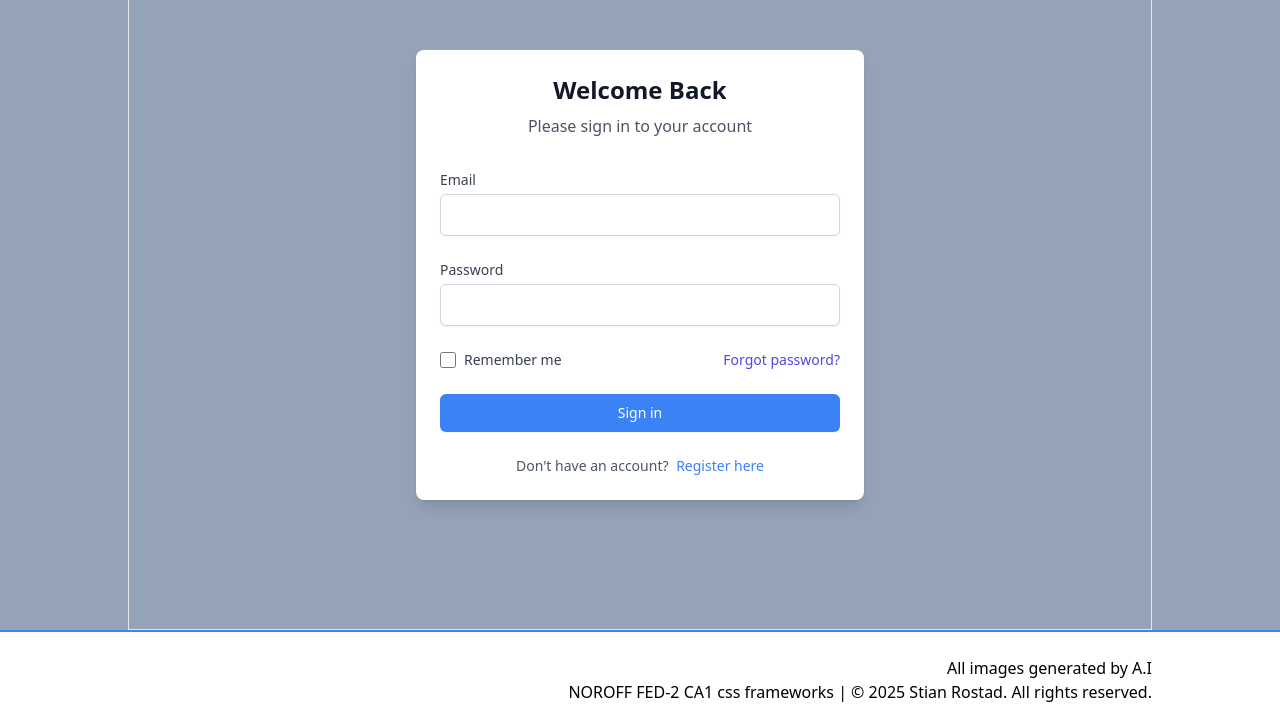
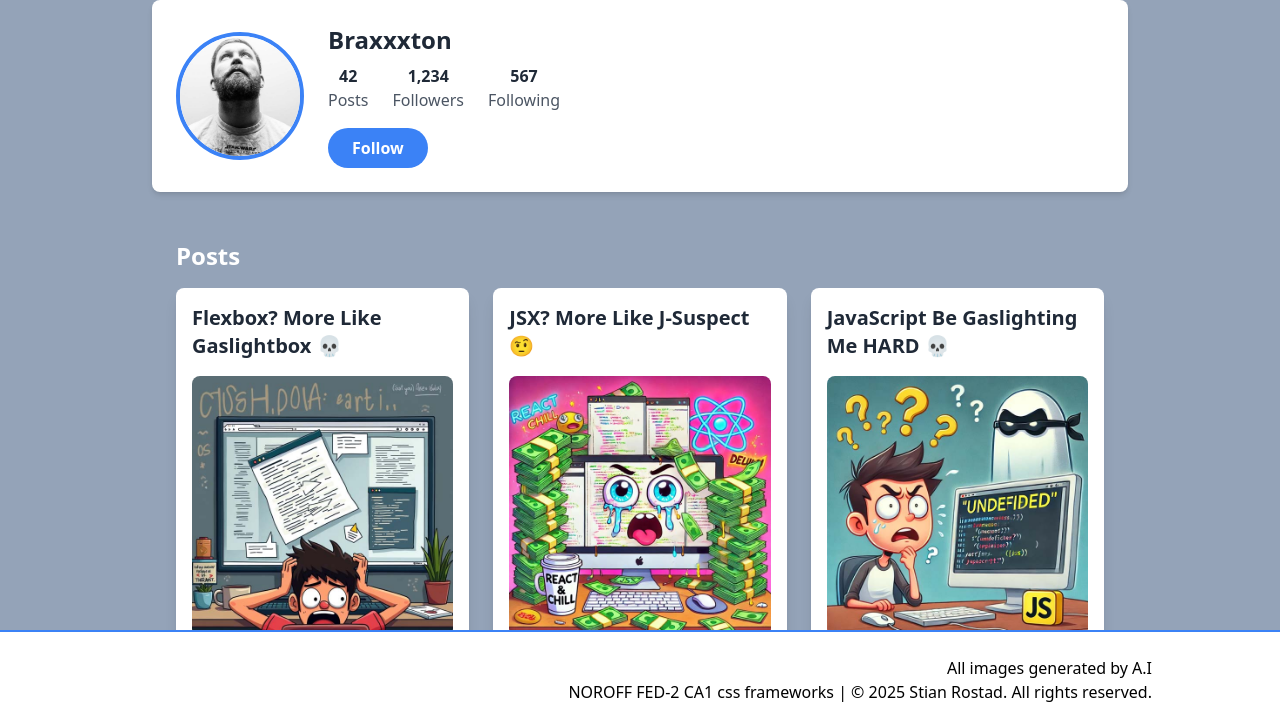
Before and after one commit to stiansame/fed2_ca2, a website with bundled scripts: page profile/index.html in a window 1280 px wide. Shown: the part 80-799 px from the top of the page. Built offline with nearby package versions, Linux system fonts and the light colour scheme.

Commit message:
Big update
- images to all posts
- profile page
- profile image
- split JS (Fake modal gets ownsacript-file)
-

```diff
--- a/js/feed.js
+++ b/js/feed.js
@@ -2,7 +2,7 @@
 feather.replace();
 
 // Sample posts data
-const posts = [
+export const posts = [
   {
     id: 1,
     title: "Flexbox? More Like Gaslightbox 💀",
@@ -11,7 +11,7 @@ const posts = [
       "🚀🔥 Just deployed my React app, and tell me why CSS Flexbox is STILL gaslighting me?? 💀 Like, I deadass set justify-content: center, but my divs out here playing musical chairs. 😭 I refresh, and boom—everything’s vibing in Narnia. Someone PLEASE drop a W fix before I start full-on beefing with VS Code. Fr, at this point, I need a therapist for my CSS. 🫠",
     likes: 234,
     comments: 45,
-    image: "../api/images/posts/post1.png",
+    image: "../api/images/posts/post1.jpg",
   },
   {
     id: 2,
@@ -21,17 +21,17 @@ const posts = [
       "Nahhh, if you’re still writing vanilla CSS in 2025, are you good?? 😭 Tailwind is literally the GOAT 🐐💨—typing flex items-center justify-center just hits different. Manual CSS? That’s giving flip phone energy. 📵 I see margin: 0 auto and I just know the dev is fighting for their life. 💀 Do yourself a favor, download Tailwind, and let the utility classes cook. 🔥",
     likes: 189,
     comments: 32,
-    image: "/api/placeholder/400/300",
+    image: "../api/images/posts/post2.jpg",
   },
   {
     id: 3,
     title: "JSX? More Like J-Suspect 🤨",
     author: "Braxxxton",
     content:
-      "Bruh, JSX is so ✨delulu✨ sometimes. Like, why I gotta wrap EVERYTHING in one parent element?? My <div>s are stacking like unpaid bills. 😩 Also, can we talk about how map() is an instant glow-up for rendering lists? One second, you’re manually typing out <li>, the next, you’re printing arrays like you own a factory. 📈 It feels borderline illegal how smooth it is. Lowkey might start gatekeeping React before y’all ruin it. 💅",
+      "Bruh, JSX is so ✨delulu✨ sometimes. Like, why I gotta wrap EVERYTHING in one parent element?? My &lt;div&gt;s are stacking like unpaid bills. 😩 Also, can we talk about how map() is an instant glow-up for rendering lists? One second, you’re manually typing out &ltli&gt, the next, you’re printing arrays like you own a factory. 📈 It feels borderline illegal how smooth it is. Lowkey might start gatekeeping React before y’all ruin it. 💅",
     likes: 11,
     comments: 2,
-    image: "/api/placeholder/400/300",
+    image: "../api/images/posts/post3.jpg",
   },
   {
     id: 4,
@@ -41,7 +41,7 @@ const posts = [
       "Tell me why I write console.log(variable) and JavaScript is like: “Undefined.” 🤨 Bro, you were JUST there. I SAW you. 👀 Then I add a setTimeout() and suddenly, it works??? Nah, JavaScript be moving like it’s in witness protection. 🫠 And don’t even get me started on null vs undefined—that’s a beef I’m taking to the grave. 💀",
     likes: 18,
     comments: 38,
-    image: "/api/placeholder/400/300",
+    image: "../api/images/posts/post4.jpg",
   },
   {
     id: 5,
@@ -51,23 +51,25 @@ const posts = [
       "Ayo, CSS Grid is mad powerful, but why do I feel like I need a PhD to use it?? 😭 One wrong grid-template-areas move, and suddenly my layout looks like it was coded in Microsoft Paint. 🎨 Bro, I just wanted a simple 3-column design, not a Picasso masterpiece. 💀 Somebody PLEASE tell me the Grid cheat codes before I start coding with absolute positioning out of spite. 🫠",
     likes: 202,
     comments: 111,
-    image: "/api/placeholder/400/300",
+    image: "../api/images/posts/post5.jpg",
   },
   {
     id: 6,
     title: "React State? More Like React Trauma 😵‍💫",
-    author: "Zephryx",
+    author: "Braxxxton",
     content:
       "Why is managing state in React more stressful than my situationship? 🤡 I update one variable, and suddenly my entire component remounts like it’s auditioning for a reboot. 😭 Then I discover the useEffect() dependency array and BOOM—everything either runs infinitely or doesn’t run at all. 💀 Like damn React, you could’ve just said you hated me. 🫠",
     likes: 65,
     comments: 45,
-    image: "/api/placeholder/400/300",
+    image: "../api/images/posts/post6.jpg",
   },
 ];
 
 // Render posts using a for loop
 function renderPosts() {
   const container = document.getElementById("postsContainer");
+  if (!container) return; // Guard clause if container doesn't exist
+
   container.innerHTML = "";
 
   for (let post of posts) {
@@ -136,69 +138,12 @@ function renderPosts() {
   });
 }
 
-// Modal handling
-const modal = document.getElementById("modal");
-const newPostBtn = document.getElementById("newPostBtn");
-const closeModal = document.getElementById("closeModal");
-const fileInput = document.getElementById("fileInput");
-const selectImageBtn = document.getElementById("selectImageBtn");
-const dropZone = document.getElementById("dropZone");
-const newPostForm = document.getElementById("newPostForm");
-
-newPostBtn.addEventListener("click", () => {
-  modal.classList.remove("hidden");
+// Initialize when DOM is loaded
+document.addEventListener("DOMContentLoaded", () => {
+  renderPosts();
 });
 
-closeModal.addEventListener("click", () => {
-  modal.classList.add("hidden");
-});
-
-modal.addEventListener("click", (e) => {
-  if (e.target === modal) {
-    modal.classList.add("hidden");
-  }
-});
-
-// File upload handling
-selectImageBtn.addEventListener("click", () => {
-  fileInput.click();
-});
-
-dropZone.addEventListener("dragover", (e) => {
-  e.preventDefault();
-  dropZone.classList.add("border-blue-500");
-});
-
-dropZone.addEventListener("dragleave", () => {
-  dropZone.classList.remove("border-blue-500");
-});
-
-dropZone.addEventListener("drop", (e) => {
-  e.preventDefault();
-  dropZone.classList.remove("border-blue-500");
-  const file = e.dataTransfer.files[0];
-  if (file && file.type.startsWith("image/")) {
-    handleFile(file);
-  }
-});
-
-fileInput.addEventListener("change", (e) => {
-  const file = e.target.files[0];
-  if (file) {
-    handleFile(file);
-  }
-});
-
-function handleFile(file) {
-  // Handle file upload logic here
-  console.log("File selected:", file.name);
-}
-
-newPostForm.addEventListener("submit", (e) => {
-  e.preventDefault();
-  // Handle form submission logic here
-  modal.classList.add("hidden");
-});
+export { renderPosts };
 
 // Initial render
 renderPosts();
--- /dev/null
+++ b/js/lastPosts.js
@@ -0,0 +1,58 @@
+// Import posts data
+import { posts } from "./feed.js";
+
+// DOM Elements
+const postsContainer = document.getElementById("postsContainer");
+
+// Filter and Render Posts
+function renderBraxxtonPosts() {
+  // Filter posts by Braxxxton
+  const braxxtonPosts = posts.filter((post) => post.author === "Braxxxton");
+
+  // Clear existing posts
+  postsContainer.innerHTML = "";
+
+  // Create a grid container with responsive columns
+  postsContainer.className =
+    "grid grid-cols-1 sm:grid-cols-1 md:grid-cols-2 lg:grid-cols-3 gap-6";
+
+  // Render each post
+  braxxtonPosts.forEach((post) => {
+    const postElement = document.createElement("div");
+    postElement.className =
+      "bg-white p-4 rounded-lg shadow-lg transform transition duration-300 hover:scale-105 hover:rotate-1";
+
+    postElement.innerHTML = `
+      <div class="space-y-4">
+          <!-- Post Title -->
+          <h3 class="text-xl font-bold text-gray-800">${post.title}</h3>
+
+          <!-- Post Image -->
+          <img src="${post.image}" alt="Post image" class="rounded-lg w-full object-cover">
+
+          <!-- Post Content -->
+          <p class="text-gray-700">${post.content}</p>
+
+          <!-- Post Interactions -->
+          <div class="flex items-center justify-between text-sm text-gray-600">
+              <div class="flex items-center gap-2">
+                  <i data-feather="heart"></i>
+                  <span>${post.likes} likes</span>
+              </div>
+              <div class="flex items-center gap-2">
+                  <i data-feather="message-circle"></i>
+                  <span>${post.comments} comments</span>
+              </div>
+          </div>
+      </div>
+    `;
+
+    postsContainer.appendChild(postElement);
+  });
+
+  // Replace feather icons
+  feather.replace();
+}
+
+// Initialize when DOM is loaded
+document.addEventListener("DOMContentLoaded", renderBraxxtonPosts);
--- a/profile/index.html
+++ b/profile/index.html
@@ -9,7 +9,9 @@
     <link rel="icon" type="image/png" sizes="16x16" href="/favicon-16x16.png">
     <link rel="manifest" href="/site.webmanifest">
     <link rel="stylesheet" href="../css/output.css" />
+    <script src="https://cdnjs.cloudflare.com/ajax/libs/feather-icons/4.29.0/feather.min.js"></script>
     <script src="../js/menu.js" type="module"></script>
+    <script src="../js/lastPosts.js" type="module"></script>
     <title>profile</title>
 </head>
 
@@ -41,46 +43,48 @@
     </nav>
 
     <!-- Main Content -->
-    <main class="flex-1 max-w-5xl border mx-auto w-full content-center">
-        <div class="w-full mx-auto px-4 sm:px-6 flex items-center justify-center">
-            <!-- Auth Form Container -->
-            <div class="w-full max-w-md bg-white rounded-lg shadow-lg p-6 mt-8 mb-8">
-                <div class="text-center mb-8">
-                    <h2 class="text-2xl font-bold text-gray-900">Welcome Back</h2>
-                    <p class="text-gray-600 mt-2">Please sign in to your account</p>
+    <main class="flex-1 max-w-5xl  mx-auto w-full content-center">
+        <div class="pt-20 px-4 sm:px-6">
+            <!-- Profile Header -->
+            <div class="bg-white rounded-lg shadow-md p-6 mb-6">
+                <div class="flex flex-col sm:flex-row items-center gap-6">
+                    <!-- Profile Image -->
+                    <img src="../api/images/profile/profiel.jpg" alt="Profile" class="w-32 h-32 rounded-full object-cover border-4 border-blue-500">
+
+                    <!-- Profile Info -->
+                    <div class="flex-1 text-center sm:text-left">
+                        <h1 class="text-2xl font-bold text-gray-800 mb-2">Braxxxton</h1>
+
+                        <!-- Stats -->
+                        <div class="flex justify-center sm:justify-start gap-6 mb-4">
+                            <div class="text-center">
+                                <span class="block font-bold text-gray-800">42</span>
+                                <span class="text-gray-600">Posts</span>
+                            </div>
+                            <div class="text-center">
+                                <span class="block font-bold text-gray-800">1,234</span>
+                                <span class="text-gray-600">Followers</span>
+                            </div>
+                            <div class="text-center">
+                                <span class="block font-bold text-gray-800">567</span>
+                                <span class="text-gray-600">Following</span>
+                            </div>
+                        </div>
+
+                        <!-- Static Follow Button -->
+                        <button class="px-6 py-2 rounded-full font-semibold bg-blue-500 text-white hover:bg-blue-600">
+                            Follow
+                        </button>
+                    </div>
                 </div>
+            </div>
 
-                <form action="/profile" method="POST" class="space-y-6">
-                    <div>
-                        <label for="email" class="block text-sm font-medium text-gray-700">Email</label>
-                        <input type="email" id="email" name="email" required
-                            class="mt-1 block w-full px-3 py-2 border border-gray-300 rounded-md shadow-sm focus:outline-none focus:ring-2 focus:ring-indigo-500 focus:border-indigo-500 transition-colors">
-                    </div>
-
-                    <div>
-                        <label for="password" class="block text-sm font-medium text-gray-700">Password</label>
-                        <input type="password" id="password" name="password" minlength="8" required
-                            class="mt-1 block w-full px-3 py-2 border border-gray-300 rounded-md shadow-sm focus:outline-none focus:ring-2 focus:ring-indigo-500 focus:border-indigo-500 transition-colors">
-                    </div>
-
-                    <div class="flex items-center justify-between">
-                        <div class="flex items-center">
-                            <input type="checkbox" id="remember-me" class="h-4 w-4 text-indigo-600 focus:ring-indigo-500 border-gray-300 rounded transition-colors">
-                            <label for="remember-me" class="ml-2 block text-sm text-gray-700">Remember me</label>
-                        </div>
-                        <a href="#" class="text-sm text-indigo-600 hover:text-indigo-500 transition-colors">Forgot password?</a>
-                    </div>
-
-                    <button type="submit"
-                        class="w-full flex justify-center py-2 px-4 border border-transparent rounded-md shadow-sm text-sm font-medium text-white bg-blue-500 hover:bg-blue-600 focus:outline-none focus:ring-2 focus:ring-offset-2 focus:ring-blue-500 transition-colors">
-                        Sign in
-                    </button>
-                </form>
-
-                <p class="mt-6 text-center text-sm text-gray-600">
-                    Don't have an account?
-                    <a href="#" class="font-medium text-blue-500 hover:text-blue-600 transition-colors ml-1">Register here</a>
-                </p>
+            <!-- Posts Section -->
+            <div class="bg-transparent p-6">
+                <h2 class="text-2xl font-bold text-white mb-4">Posts</h2>
+                <div id="postsContainer" class="space-y-4">
+                    <!-- Posts will be inserted here by JavaScript -->
+                </div>
             </div>
         </div>
     </main>
```
Also changed, not shown: feed/index.html (+1 -0 lines), index.html (+2 -2 lines), js/modal.js (added, +74 -0 lines), api/images/posts/post1.jpg (added), api/images/posts/post2.jpg (added), api/images/posts/post3.jpg (added), api/images/posts/post4.jpg (added), api/images/posts/post5.jpg (added), api/images/posts/post6.jpg (added), api/images/profile/profiel.jpg (added), css/output.css. Lines whose indentation alone changed are shown as unchanged.
